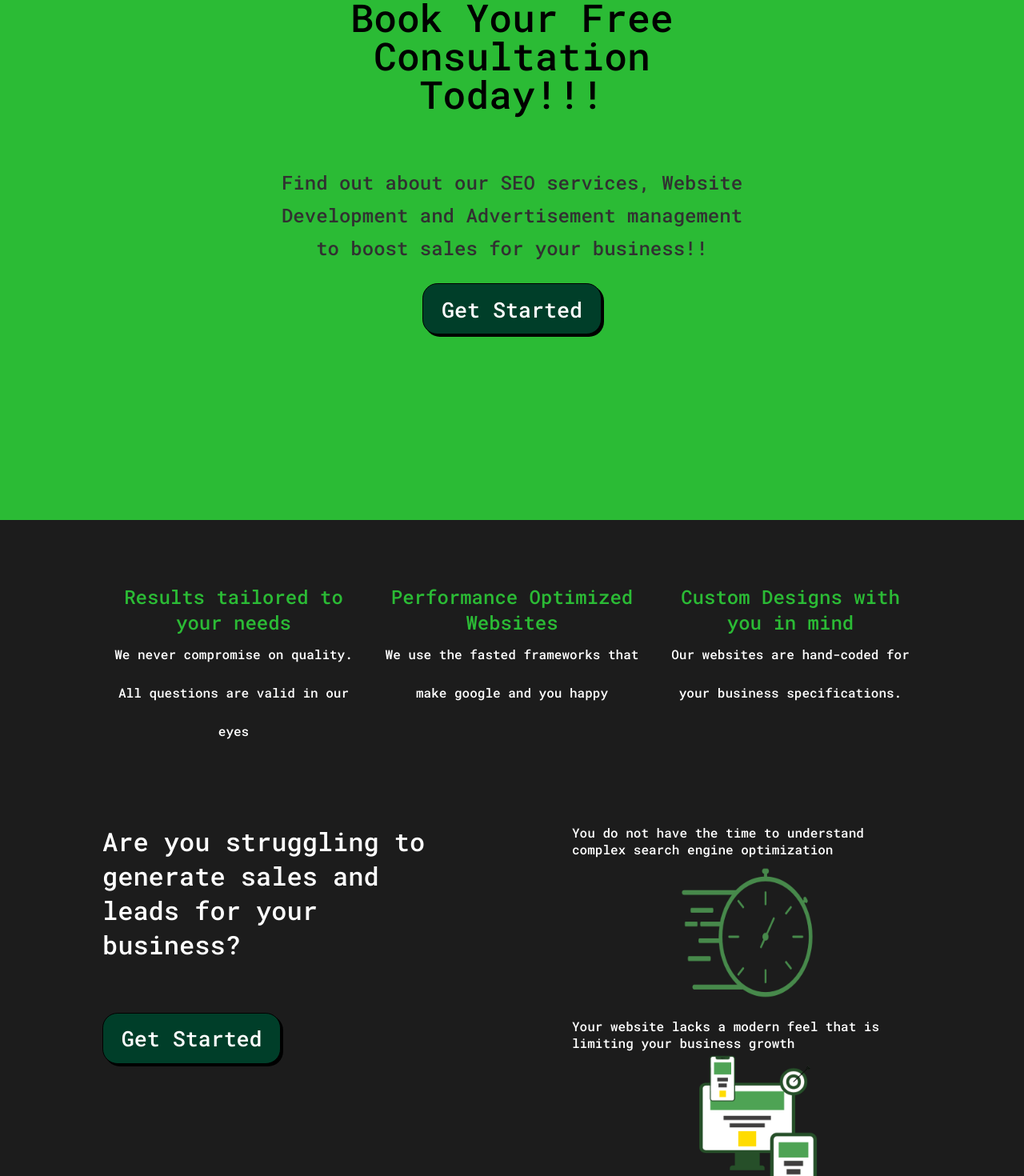
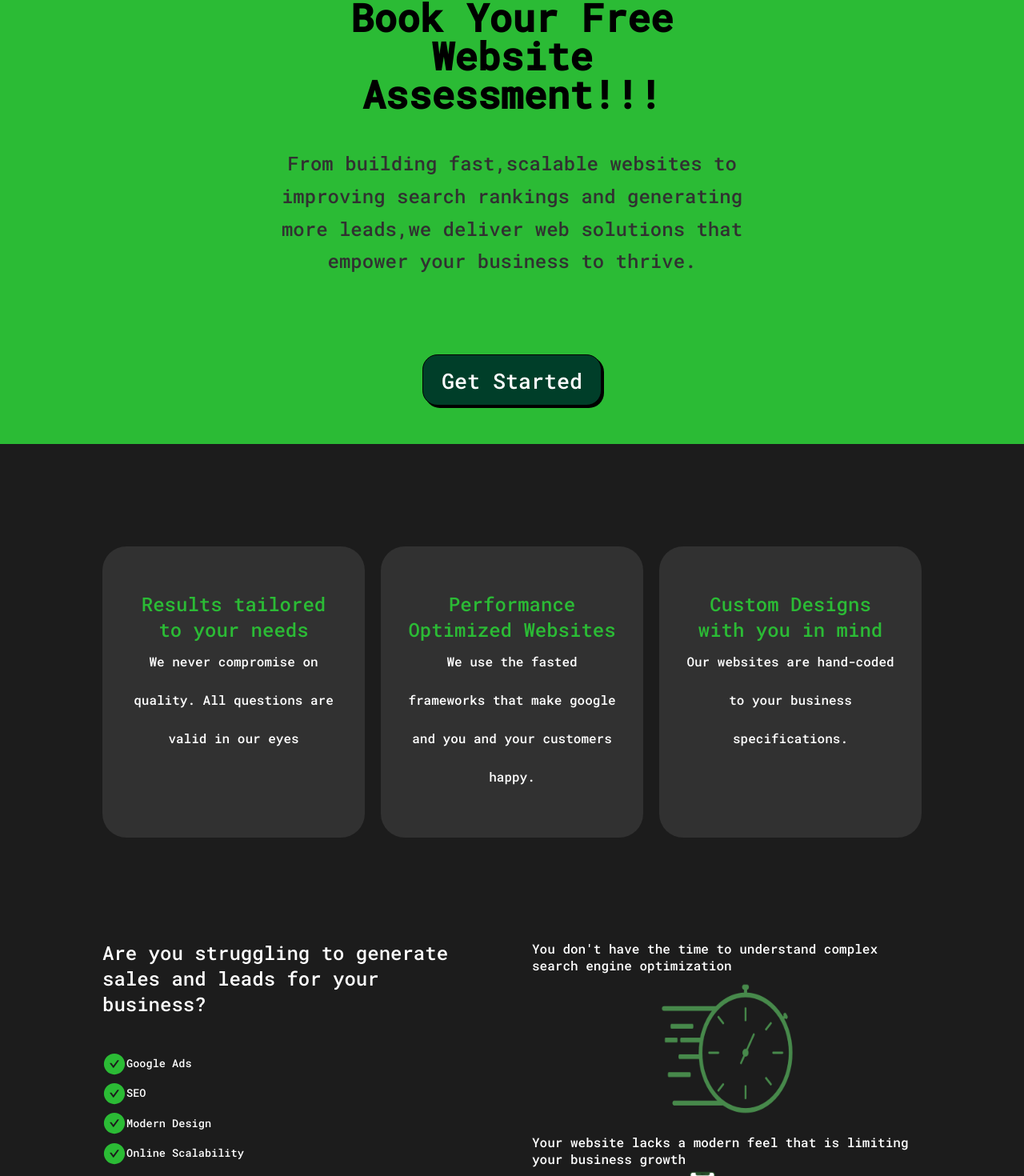
Before and after one commit to GrantGrowcott/Ninja-Devz, a Next.js app: page /Offer in a window 1280 px wide. Shown: the part 50-1520 px from the top of the page at 80% size. Built offline with nearby package versions, Linux system fonts and the light colour scheme.

Commit message:
Completed the Offer form

```diff
--- a/src/pages/Offer.tsx
+++ b/src/pages/Offer.tsx
@@ -1,16 +1,26 @@
 import GetStartedButton from "@/components/GetStartedButton";
 import Image from "next/image";
 import ContactEntry from "@/components/ContactEntry";
+import Head from "next/head";
+import { AiFillCheckCircle } from "react-icons/ai";
 
 const Offer = () => {
   return (
     <>
+      <Head>
+        <title>Ninja Devz | Free Website Assessment | Scalable & Custom Web Solutions</title>
+        <meta
+          name="description"
+          content="Get a free website assessment with Ninja Devz! We specialize in creating scalable, high-performance websites tailored to your business needs. Improve your search rankings, optimize performance, and boost leads with custom web solutions built to help your business thrive."
+        />
+        <link rel="canonical" href="https://ninjadevz.com/Offer" />
+      </Head>
       <div className="offer__container">
         <div className="offer__container__inner">
-          <h1>Book Your Free Consultation Today!!!</h1>
+          <h1>Book Your Free Website Assessment!!!</h1>
           <h2>
-            Find out about our SEO services, Website Development and Advertisement management to boost sales for your
-            business!!
+            From building fast,scalable websites to improving search rankings and generating more leads,we
+            deliver web solutions that empower your business to thrive.
           </h2>
           <GetStartedButton />
         </div>
@@ -23,23 +33,49 @@ const Offer = () => {
         </div>
         <div className="value__item">
           <h3>Performance Optimized Websites</h3>
-          <h4>We use the fasted frameworks that make google and you happy</h4>
+          <h4>We use the fasted frameworks that make google and you and your customers happy.</h4>
         </div>
         <div className="value__item">
           <h3>Custom Designs with you in mind</h3>
-          <h4>Our websites are hand-coded for your business specifications. </h4>
+          <h4>Our websites are hand-coded to your business specifications. </h4>
         </div>
       </div>
 
       <div className="problem__container">
         <div className="problem__container__inner">
           <h4>Are you struggling to generate sales and leads for your business?</h4>
+          <ul className="technique__list">
+                        <li>
+                          <div className="list__container">
+                            <AiFillCheckCircle size={30} color={"var(--green)"} />
+                            <p>Google Ads</p>
+                          </div>
+                        </li>
+                        <li>
+                          <div className="list__container">
+                            <AiFillCheckCircle size={30} color={"var(--green)"} />
+                            <p>SEO</p>
+                          </div>
+                        </li>
+                        <li>
+                          <div className="list__container">
+                            <AiFillCheckCircle size={30} color={"var(--green)"} />
+                            <p> Modern Design</p>
+                          </div>
+                        </li>
+                        <li>
+                          <div className="list__container">
+                            <AiFillCheckCircle size={30} color={"var(--green)"} />
+                            <p>Online Scalability</p>
+                          </div>
+                        </li>
+                      </ul>
           <GetStartedButton />
         </div>
         <div className="problem__container__inner">
           <div className="problem__container__grid">
             <div className="problem__container__item">
-              <h3> You do not have the time to understand complex search engine optimization</h3>
+              <h3> You don&apos;t have the time to understand complex search engine optimization</h3>
               <Image
                 src="/stopwatch.png"
                 alt="Stopwatch moving quickly in the wind"
@@ -50,10 +86,16 @@ const Offer = () => {
             </div>
             <div className="problem__container__item">
               <h3>Your website lacks a modern feel that is limiting your business growth</h3>
-              <Image src="/target-devices.png" alt="Target symbol with devices" width={200} height={200} loading="lazy" />
+              <Image
+                src="/target-devices.png"
+                alt="Target symbol with devices"
+                width={200}
+                height={200}
+                loading="lazy"
+              />
             </div>
             <div className="problem__container__item">
-              <h3> Your website is slow and you do not understand how to fix it.</h3>
+              <h3> Your website is slow and you don&apos;t understand how to fix it.</h3>
               <Image
                 src="/funnel.png"
                 alt="Converting gears into money through a funnel"
@@ -110,26 +152,20 @@ const Offer = () => {
         <div className="plan__container__item">
           <h3>Step 1</h3>
           <h4>Plan</h4>
-          <h5>
-            {" "}
-            We work with you and your team to design a custom plan based on your needs. No stone is left unturned
-          </h5>
+          <h5>We work with you and your team to design a custom plan based on your needs. No stone is left unturned.</h5>
         </div>
         <div className="plan__container__item">
           <h3>Step 2</h3>
           <h4>Create</h4>
-          <h5> Once you have approved the plan, our team will work efficiently to create your dream products</h5>
+          <h5> Once you have approved the plan, our team will work efficiently to create your dream products.</h5>
         </div>
         <div className="plan__container__item">
           <h3>Step 3</h3>
           <h4>Launch</h4>
-          <h5> Your website is launched. We tinker in the background to ensure optimal traffic and satisfaction</h5>
+          <h5> Your website is launched. We tinker in the background to ensure optimal traffic and satisfaction.</h5>
         </div>
       </div>
-      <div className="center__button">
-        <GetStartedButton />
-      </div>
-      <div className="scope__phone__container ">
+      <div className="center__container">
         <ContactEntry />
       </div>
     </>
--- a/src/styles/globals.css
+++ b/src/styles/globals.css
@@ -453,7 +453,7 @@ label {
     padding: 0 2em;
     text-align: center;
 }
-.profile__image  {
+.profile__image{
     display: flex;
     justify-content: center;
     align-items: center;
@@ -633,14 +633,14 @@ color: var(--green);
  }
 .technique__list {
    list-style-type: none;
-   margin-top: 1em;
+   margin: 1em 0;
 }
 .about__container {
    display: flex;
    justify-content: center;
    align-items: center;
    text-align: left;
-   gap: 30px
+   gap:30px;
 }
 .about__container__image {
    flex: 1;
@@ -1052,7 +1052,7 @@ align-content: flex-start;
 /* Offer Styles */
 .offer__container {
   background-color: var(--green);
-  min-height: 700px;
+  min-height: 600px;
 }
 .offer__container__inner {
   display: flex;
@@ -1061,25 +1061,34 @@ align-content: flex-start;
   align-items: center;
   margin: 0 auto;
   width:80%;
-  padding-top: 3rem;
+  padding: 3rem 0;
   box-sizing: border-box;
 }
 
 .offer__container h1{
   font-size: 3rem;
+  font-weight: bold;
   max-width: 600px;
   line-height: 1;
   text-align: center;
   word-wrap: break-word;
 }
-
 .offer__container h2 {
   font-size: 1.5rem;
   max-width: 600px;
   line-height: 1.7;
   text-align: center;
   word-wrap: break-word;
-  margin: 1.5rem 0;
+  padding-bottom: 4em;
+}
+
+@media screen and (max-width: 500px) {
+  .offer__container h1{
+    font-size: 2rem;
+  }
+  .offer__container h2 {
+    font-size: 1rem;
+  }
 }
 
 /* Values Grid */
@@ -1089,20 +1098,23 @@ align-content: flex-start;
   grid-template-columns: 1fr 1fr 1fr;
   justify-content: center;
   align-items: center;
-  margin: 0 auto;
+  margin: 8rem auto;
   width:80%;
   gap:20px;
-  margin-top: 5rem;
 }
 
 .value__item {
   text-align: center;
   align-content: flex-start;
   min-height: 300px;
+  background-color: var(--lightGrey);
+  border-radius: 30px;
+  padding: 2em;
 }
 
 .value__item h3 {
   color: var(--green);
+  margin-top: 1em;
 }
 
 @media screen and (max-width: 850px) {
@@ -1121,15 +1133,19 @@ align-content: flex-start;
   margin: 0 auto;
   width: 80%;
   min-height: 600px;
-  gap:150px;
+  gap:50px;
 }
 .problem__container__inner {
   flex: 1;
 }
 .problem__container__inner h4{
-  font-size: 2rem;
+  font-size: 1.5rem;
   line-height: normal;
-  padding-bottom: 2em;
+  padding-bottom: 1em;
+}
+
+.problem__container__inner h5{
+  font-size: 1rem;
 }
 
 .problem__container__grid {
@@ -1205,3 +1221,10 @@ align-content: flex-start;
   margin: 2em 0 ;
   text-align: center;
 }
+
+.center__container {
+  display: flex;
+  align-items: center;
+  justify-content: center;
+  margin-top: 8em;
+}
```
Lines whose indentation alone changed are shown as unchanged.
